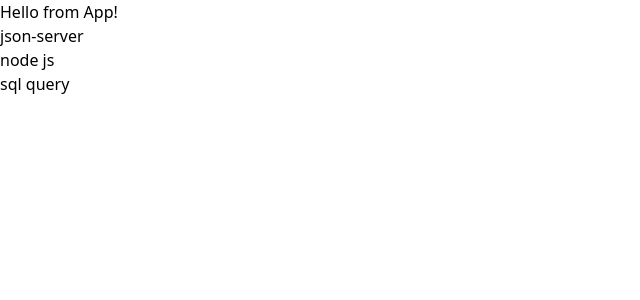
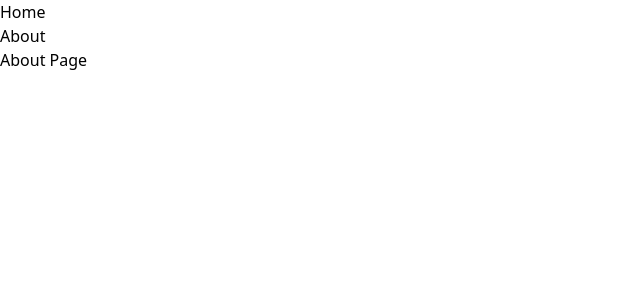
Before and after one commit to WinWinMaw4/react-typescript, a React (Vite) app: page /about in a window 1280 px wide. Shown: the top 300 px of the page, without its empty margins (0-640 px from the left). Built offline with nearby package versions, Linux system fonts and the light colour scheme; data requests are answered from the project's data file.

Commit message:
Routing with React Router

```diff
--- a/package.json
+++ b/package.json
@@ -11,7 +11,8 @@
   },
   "dependencies": {
     "react": "^18.2.0",
-    "react-dom": "^18.2.0"
+    "react-dom": "^18.2.0",
+    "react-router-dom": "^6.20.0"
   },
   "devDependencies": {
     "@types/react": "^18.2.39",
--- a/src/App.tsx
+++ b/src/App.tsx
@@ -1,14 +1,34 @@
 // App.tsx
 import React, { useState, useEffect } from 'react';
 import MyComponent from './components/MyComponent';
+import { Routes, Route, Outlet, Link } from "react-router-dom";
+import Home from './components/Home';
+import About from './components/About';
 
 const App: React.FC = () => {
   const apiUrl = 'http://localhost:5000/posts';
 
   return (
     <div>
-      <h1>Hello from App!</h1>
-      <MyComponent apiUrl={apiUrl} />
+
+      <nav className="mb-4 bg-pink-600">
+        <ul className="flex space-x-4 ">
+          <li>
+            <Link to="/">Home</Link>
+          </li>
+          <li>
+            <Link to="/about">About</Link>
+          </li>
+        </ul>
+      </nav>
+
+
+      <Routes>
+          <Route index element={<MyComponent apiUrl={apiUrl} />} />
+          <Route path="about" element={<About />} />
+          {/* <Route path="*" element={<NoMatch />} /> */}
+      </Routes>
+      {/* <MyComponent apiUrl={apiUrl} /> */}
     </div>
   );
 };
--- /dev/null
+++ b/src/components/About.tsx
@@ -0,0 +1,5 @@
+const About:React.FC = () => {
+    return <h1>About Page</h1>
+}
+
+export default About;
--- /dev/null
+++ b/src/components/Home.tsx
@@ -0,0 +1,5 @@
+const Home:React.FC = () => {
+    return <h1>Home Page</h1>
+}
+
+export default Home;
--- a/src/components/MyComponent.tsx
+++ b/src/components/MyComponent.tsx
@@ -1,5 +1,6 @@
 // MyComponent.tsx
 import React, { useState, useEffect } from 'react';
+import { Link } from 'react-router-dom';
 
 interface MyComponentProps {
   apiUrl: string;
@@ -29,6 +30,7 @@
 
   return (
     <div className="bg-gray-200 p-4 rounded-md shadow-md">
+
       <ul>
         {data.map((post) => (
           <li key={post.id} className="text-lg mb-2">
--- a/src/main.tsx
+++ b/src/main.tsx
@@ -1,10 +1,13 @@
 import React from 'react'
 import ReactDOM from 'react-dom/client'
+import { BrowserRouter } from "react-router-dom";
 import App from './App.tsx'
 import './index.css'
 
 ReactDOM.createRoot(document.getElementById('root')!).render(
   <React.StrictMode>
+    <BrowserRouter>
     <App />
+    </BrowserRouter>
   </React.StrictMode>,
 )
```
Also changed, not shown: 1 other file (tests, documents, lock files or other folders).
